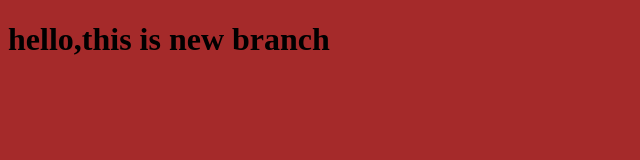
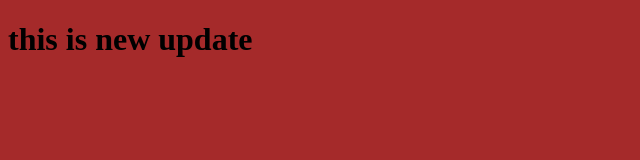
Before and after one commit to Wessal-1511/secproject, a plain HTML site: page index.html in a window 1280 px wide. Shown: the whole page, without its empty margins (0-640 px from the left). Drawn offline with Linux system fonts and the light colour scheme.

Commit message:
edit html

```diff
--- a/index.html
+++ b/index.html
@@ -10,6 +10,6 @@
 <body>
 
     <script src="app.js"></script>
-    <h1>hello,this is new branch</h1>
+    <h1>this is new update</h1>
 </body>
 </html>
```
